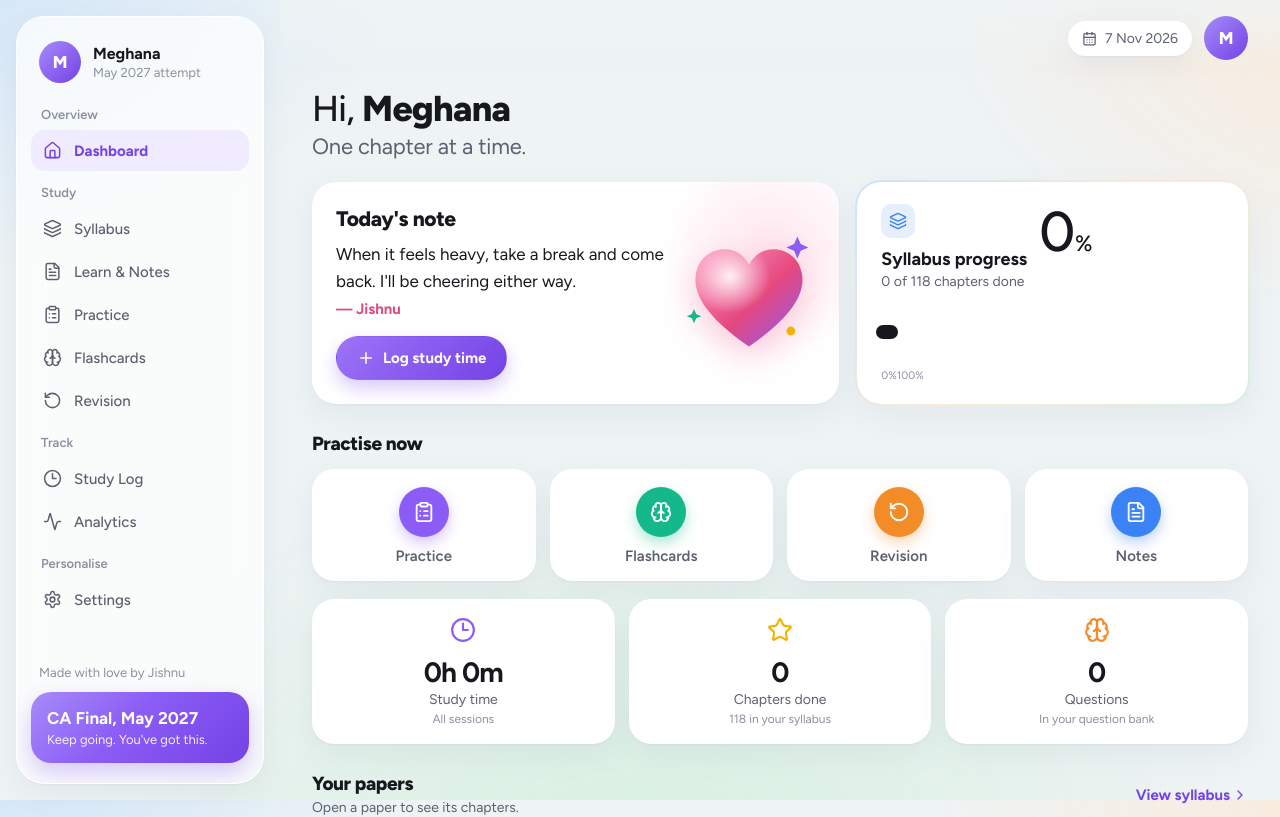
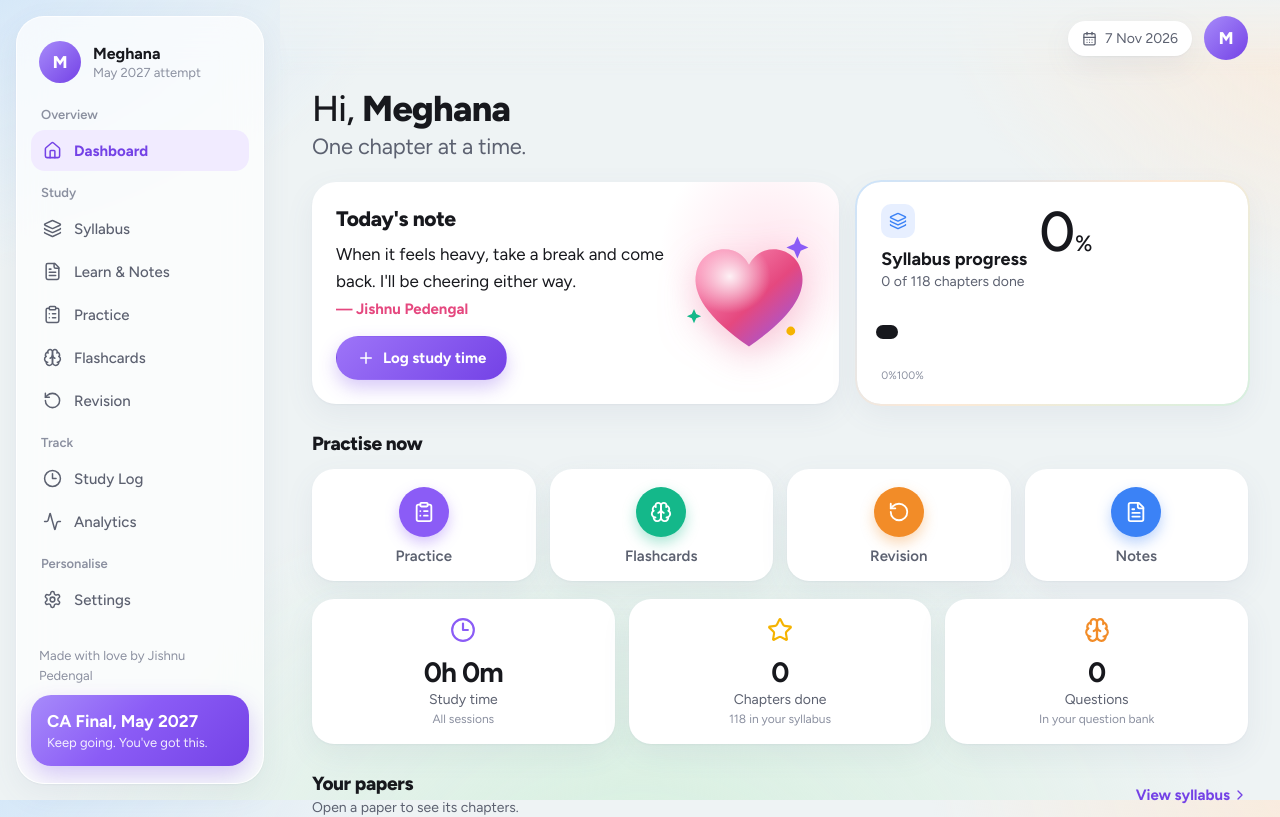
Before and after one commit to jishnup2930/ca-tutor, a React (Vite) app: page / in a window 1280 px wide. Shown: the top 817 px of the page. Built offline with nearby package versions, Linux system fonts and the light colour scheme.

Commit message:
Show the name as Jishnu Pedengal everywhere
Co-Authored-By: Claude Opus 5.5 <noreply@anthropic.com>

```diff
--- a/src/App.tsx
+++ b/src/App.tsx
@@ -32,7 +32,7 @@ const tint = (c: string) => ({ "--c": c }) as React.CSSProperties;
 
 const NAME = "Meghana";
 
-// Jishnu's notes: one is shown per day, cycling through the list. Add or edit freely.
+// Jishnu Pedengal's notes: one is shown per day, cycling through the list. Add or edit freely.
 export const QUOTES = [
   "You're not alone in this journey. I'm with you, cheering you on every step of the way. ❤️",
   "One day at a time, one topic at a time. You're doing better than you think.",
@@ -212,7 +212,7 @@ export default function App() {
     <aside className={`sidebar ${mobileNav ? "show" : ""}`}>
       <div className="profile-mini"><div className="avatar">{NAME[0]}</div><div><b>{NAME}</b><small>May 2027 attempt</small></div><button className="icon-btn close-nav" aria-label="Close menu" onClick={() => setMobileNav(false)}><X size={18}/></button></div>
       <nav>{nav.map(group => <div className="nav-group" key={group.label}><div className="nav-heading"><group.icon size={14}/>{group.label}</div>{group.items.map(item => <button key={item} className={`nav-item ${page === item ? "active" : ""}`} onClick={() => go(item)}>{item === "Dashboard" ? <Home/> : item === "Syllabus" ? <Layers/> : item === "Learn & Notes" ? <FileText/> : item === "Practice" ? <ClipboardList/> : item === "Flashcards" ? <Brain/> : item === "Revision" ? <RotateCcw/> : item === "Study Log" ? <Clock3/> : item === "Analytics" ? <Activity/> : <Settings/>}{item}</button>)}</div>)}</nav>
-      <div className="sidebar-bottom"><p className="tiny muted">Made with love by Jishnu</p><div className="exam-card"><b>CA Final, May 2027</b><small>Keep going. You've got this.</small></div></div>
+      <div className="sidebar-bottom"><p className="tiny muted">Made with love by Jishnu Pedengal</p><div className="exam-card"><b>CA Final, May 2027</b><small>Keep going. You've got this.</small></div></div>
     </aside>
     {mobileNav && <div className="scrim" onClick={() => setMobileNav(false)}/>}
     <main className="main">
@@ -273,7 +273,7 @@ function Dashboard({data,totalMinutes,progress,onNavigate,onAdd,onSubject}:{data
   return <>
     <section className="hello"><h1>Hi, <b>{NAME}</b></h1><p>One chapter at a time.</p></section>
     <div className="dash-top">
-      <section className="personal-note"><div className="note-body"><h2>Today's note</h2><p className="note-text">{dailyQuote(new Date())}</p><p className="note-sign">— Jishnu</p><button className="primary" onClick={onAdd}><Plus size={18}/> Log study time</button></div><HeartArt/></section>
+      <section className="personal-note"><div className="note-body"><h2>Today's note</h2><p className="note-text">{dailyQuote(new Date())}</p><p className="note-sign">— Jishnu Pedengal</p><button className="primary" onClick={onAdd}><Plus size={18}/> Log study time</button></div><HeartArt/></section>
       <button className="progress-card" onClick={()=>onNavigate("Syllabus")}>
         <div className="pc-head"><div><span className="pc-icon"><Layers size={18}/></span><b>Syllabus progress</b><small>{done} of {data.topics.length} chapters done</small></div><div className="pc-big">{progress}<span>%</span></div></div>
         <div className="slider"><span style={{width:`${progress}%`}}/></div>
```
Also changed, not shown: 2 other files (tests, documents, lock files or other folders).
